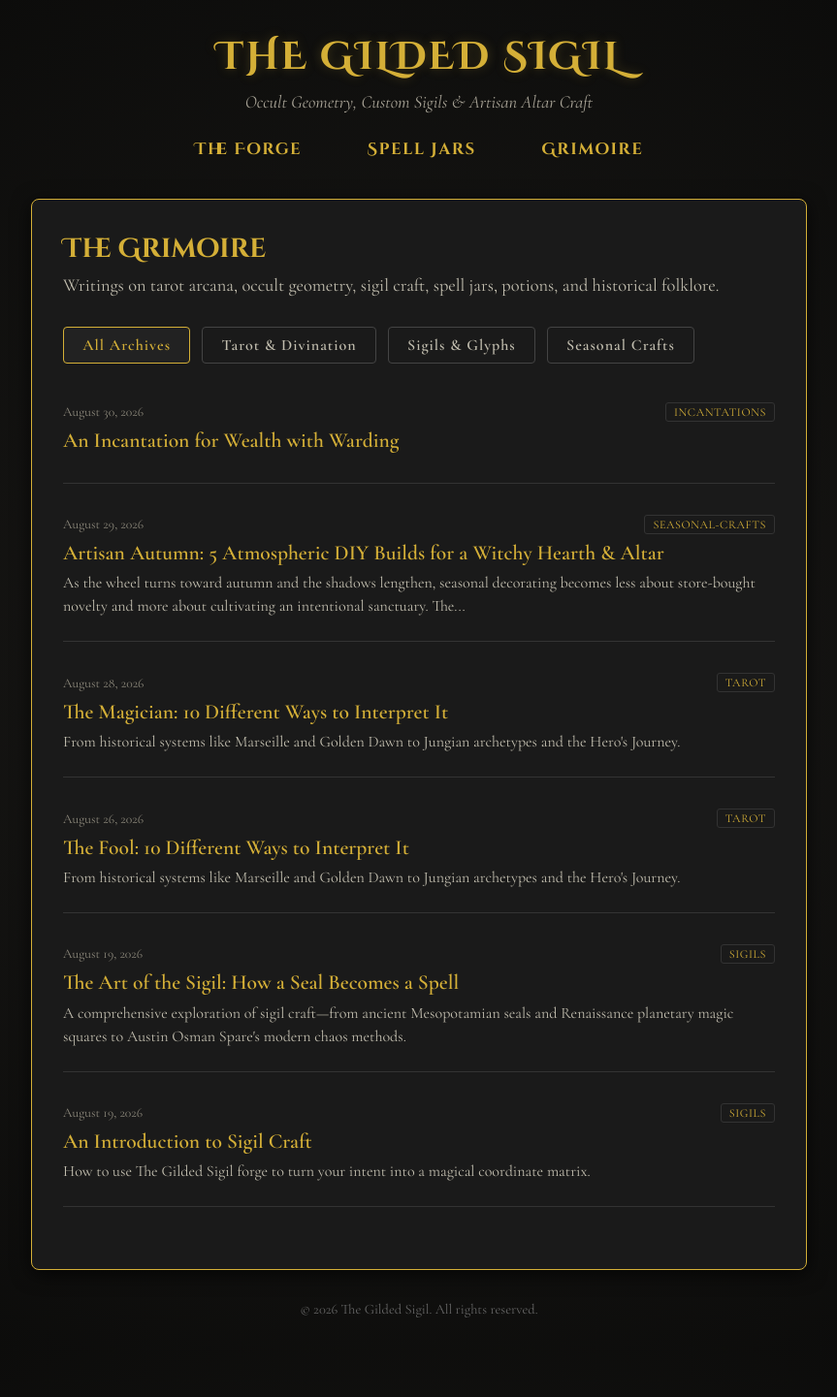
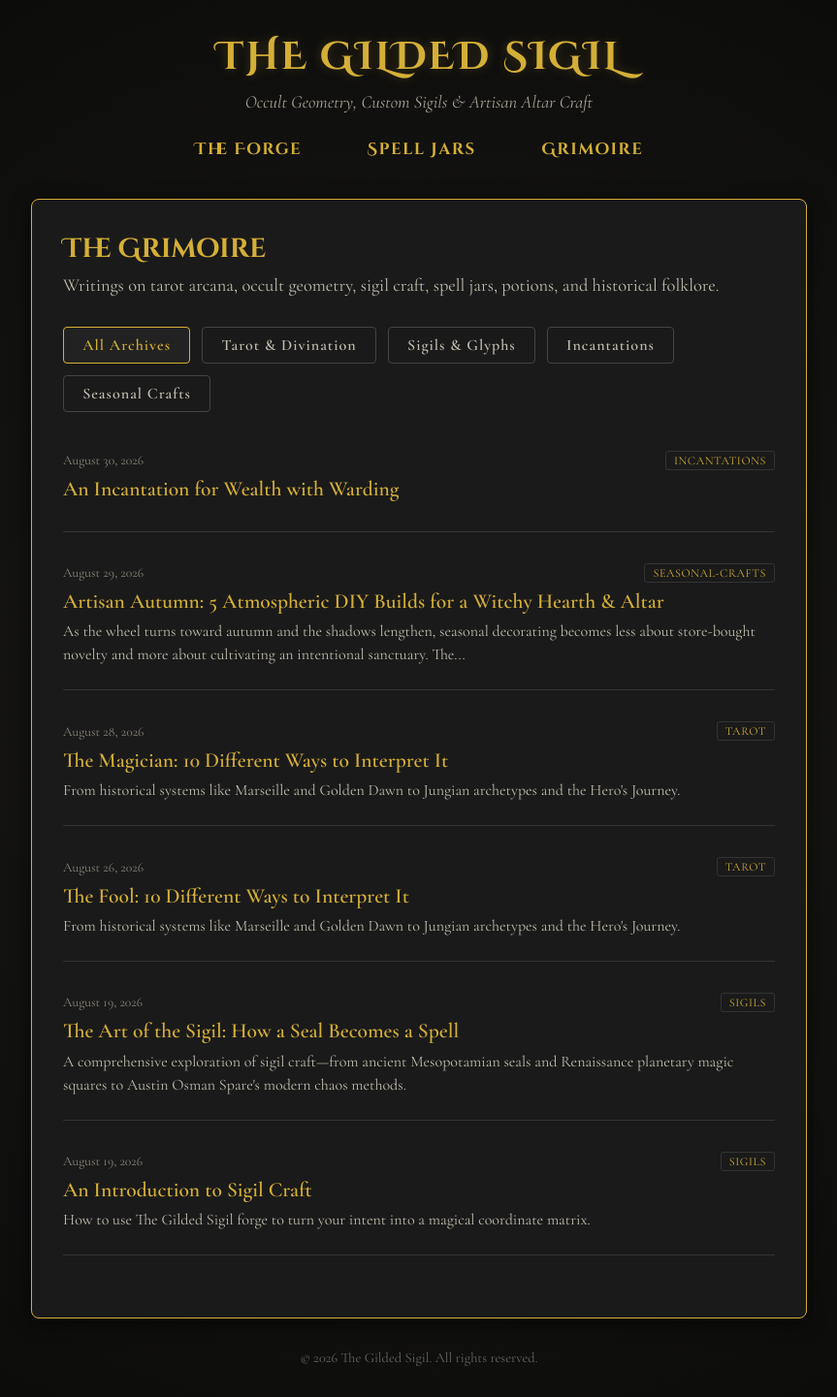
Before and after one commit to maf187/the-gilded-sigil, a Jekyll site: the page built from articles.html, in a window 1280 px wide. Shown: the whole page at 97% size, without its empty margins (208-1071 px from the left). Built offline with Jekyll 4.4.1, drawn with Linux system fonts in a browser that asks for light colours; before the commit the page ends 1391 px from its top, so only the background shows below that.

Commit message:
Add Incantations filter button to articles

```diff
--- a/articles.html
+++ b/articles.html
@@ -14,6 +14,7 @@ permalink: /articles.html
     <button type="button" class="filter-btn active" onclick="filterArticles('all', this)">All Archives</button>
     <button type="button" class="filter-btn" onclick="filterArticles('tarot', this)">Tarot & Divination</button>
     <button type="button" class="filter-btn" onclick="filterArticles('sigils', this)">Sigils & Glyphs</button>
+    <button type="button" class="filter-btn" onclick="filterArticles('incantations', this)">Incantations</button>
     <button type="button" class="filter-btn" onclick="filterArticles('seasonal-crafts', this)">Seasonal Crafts</button>
   </div>
 
```
